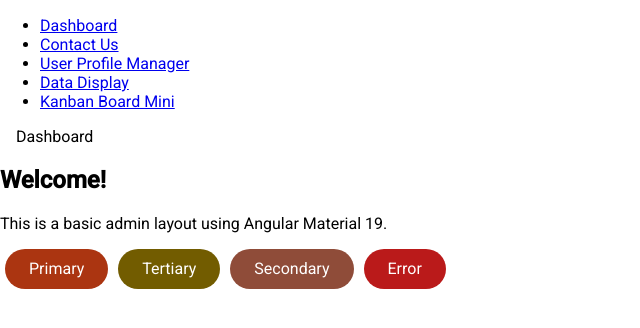
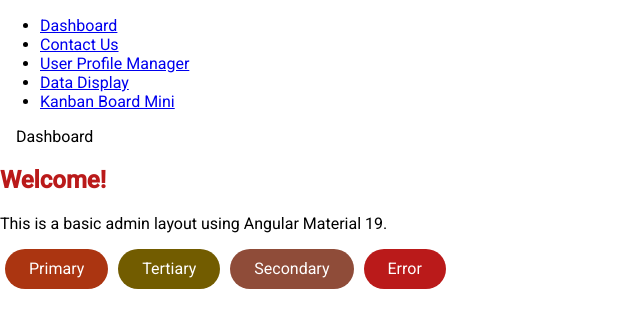
Before and after one commit to liteninkiran/oop-coders-angular-material-19, an Angular app: page / in a window 1280 px wide. Shown: the top 328 px of the page, without its empty margins (0-640 px from the left). Built offline with nearby package versions, Linux system fonts and the light colour scheme.

Commit message:
Assigning colors ( Class-scoped theming using design tokens )

```diff
--- a/src/app/pages/dashboard/dashboard.component.html
+++ b/src/app/pages/dashboard/dashboard.component.html
@@ -1,4 +1,4 @@
-<h2>Welcome!</h2>
+<h2 class="text-error">Welcome!</h2>
 <p>This is a basic admin layout using Angular Material 19.</p>
 <button mat-flat-button>Primary</button>
 <button mat-flat-button class="tertiary">Tertiary</button>
--- a/src/styles.scss
+++ b/src/styles.scss
@@ -38,6 +38,10 @@ html {
     );
 }
 
+.text-error {
+    color: var(--mat-sys-error);
+}
+
 html,
 body {
     height: 100%;
```
